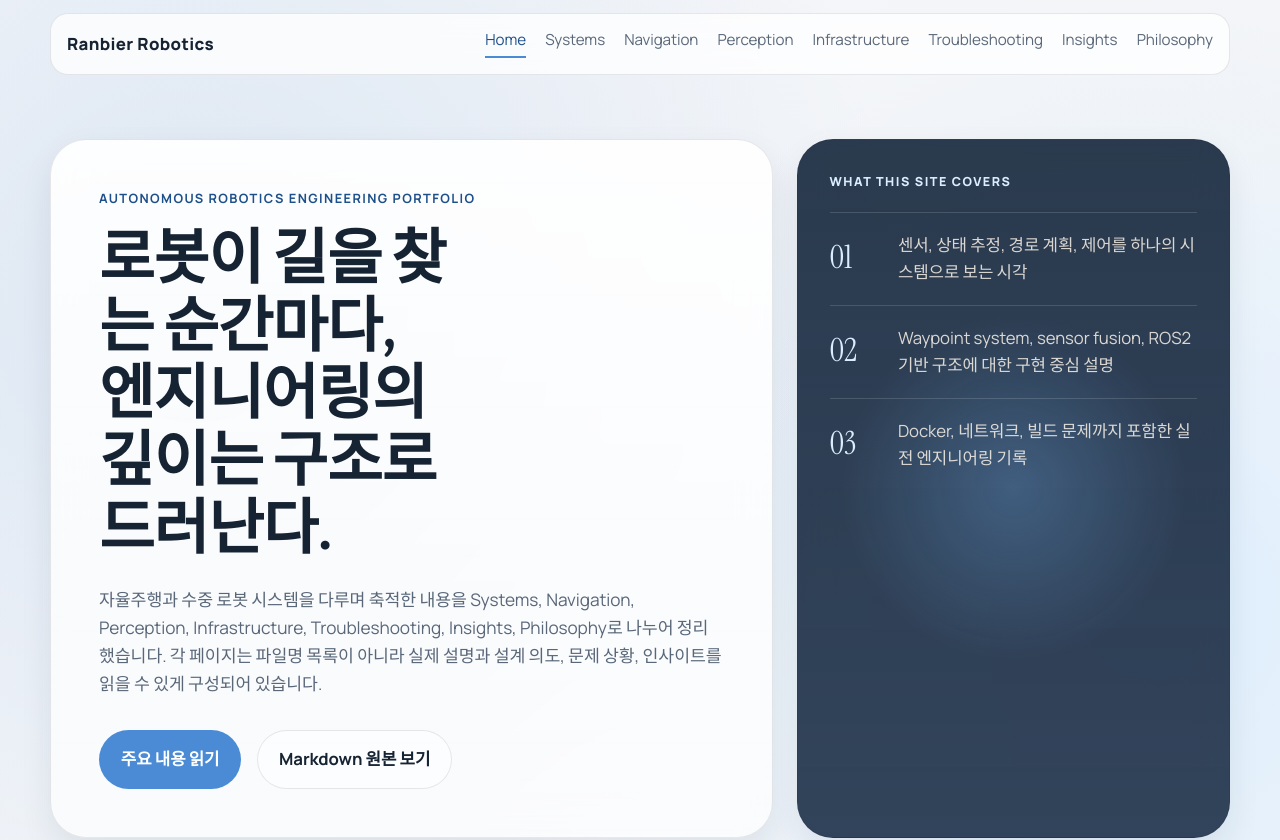
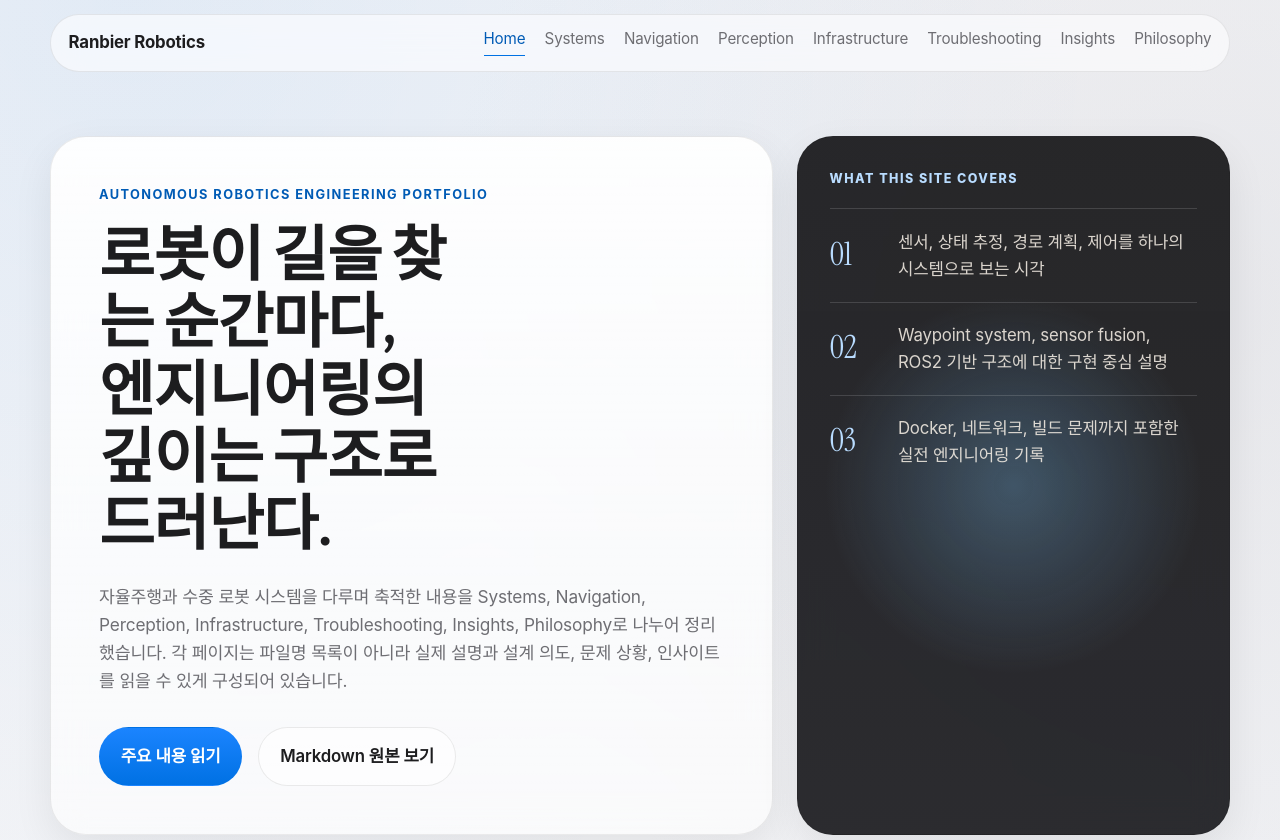
Before and after one commit to ranbier/my_website, a plain HTML site: page index.html in a window 1280 px wide. Shown: the top 840 px of the page. Drawn offline with Linux system fonts and the light colour scheme.

Commit message:
Refine site styling with Apple-inspired visual language

```diff
--- a/styles.css
+++ b/styles.css
@@ -1,17 +1,17 @@
-@import url("https://fonts.googleapis.com/css2?family=Instrument+Serif:ital@0;1&family=Manrope:wght@400;500;600;700;800&display=swap");
+@import url("https://fonts.googleapis.com/css2?family=Instrument+Serif:ital@0;1&display=swap");
 
 :root {
-  --bg-top: #f6f7f9;
-  --bg-bottom: #e9eef4;
-  --surface: rgba(255, 255, 255, 0.84);
-  --surface-strong: rgba(255, 255, 255, 0.95);
-  --text: #162333;
-  --muted: #596779;
-  --accent: #4b8bd6;
-  --accent-deep: #1d4f8a;
-  --accent-soft: #dbeeff;
-  --line: rgba(22, 35, 51, 0.1);
-  --shadow: 0 14px 32px rgba(22, 35, 51, 0.08);
+  --bg-top: #f5f5f7;
+  --bg-bottom: #eceef2;
+  --surface: rgba(255, 255, 255, 0.74);
+  --surface-strong: rgba(255, 255, 255, 0.9);
+  --text: #1d1d1f;
+  --muted: #6e6e73;
+  --accent: #0071e3;
+  --accent-deep: #005bb5;
+  --accent-soft: #b9dcff;
+  --line: rgba(0, 0, 0, 0.08);
+  --shadow: 0 14px 40px rgba(0, 0, 0, 0.07);
 }
 
 * {
@@ -26,14 +26,23 @@ html {
 body {
   margin: 0;
   min-height: 100vh;
-  font-family: "Manrope", sans-serif;
+  font-family:
+    "SF Pro Text",
+    "SF Pro Display",
+    -apple-system,
+    BlinkMacSystemFont,
+    "Segoe UI",
+    Roboto,
+    "Noto Sans KR",
+    "Apple SD Gothic Neo",
+    sans-serif;
   font-size: clamp(0.98rem, 0.95rem + 0.18vw, 1.05rem);
   line-height: 1.6;
-  letter-spacing: -0.005em;
+  letter-spacing: -0.01em;
   color: var(--text);
   background:
-    radial-gradient(circle at 15% 10%, rgba(75, 139, 214, 0.15), transparent 24%),
-    radial-gradient(circle at 90% 20%, rgba(219, 238, 255, 0.8), transparent 22%),
+    radial-gradient(circle at 10% 0%, rgba(0, 113, 227, 0.08), transparent 30%),
+    radial-gradient(circle at 95% 10%, rgba(210, 210, 215, 0.35), transparent 26%),
     linear-gradient(140deg, var(--bg-top) 0%, var(--bg-bottom) 100%);
 }
 
@@ -66,15 +75,15 @@ p {
   align-items: center;
   justify-content: space-between;
   gap: 1rem;
-  padding: 0.9rem 1rem;
-  margin-top: 0.8rem;
-  border-radius: 18px;
+  padding: 0.8rem 1.1rem;
+  margin-top: 0.85rem;
+  border-radius: 999px;
   border: 1px solid var(--line);
-  background: rgba(255, 255, 255, 0.76);
+  background: rgba(251, 251, 253, 0.72);
   position: sticky;
-  top: 0;
+  top: 0.65rem;
   z-index: 10;
-  backdrop-filter: blur(14px);
+  backdrop-filter: saturate(180%) blur(20px);
 }
 
 .brand,
@@ -83,8 +92,8 @@ p {
 }
 
 .brand {
-  font-weight: 800;
-  letter-spacing: 0.02em;
+  font-weight: 650;
+  letter-spacing: -0.01em;
 }
 
 .site-nav {
@@ -113,7 +122,7 @@ p {
 
 .site-nav a.current {
   color: var(--accent-deep);
-  border-bottom: 2px solid var(--accent);
+  border-bottom: 1.5px solid var(--accent);
 }
 
 .eyebrow {
@@ -218,7 +227,7 @@ main,
 .hero-copy {
   padding: 3rem;
   border-radius: 36px;
-  background: linear-gradient(180deg, rgba(255, 255, 255, 0.92), rgba(255, 255, 255, 0.7));
+  background: linear-gradient(180deg, rgba(255, 255, 255, 0.92), rgba(255, 255, 255, 0.62));
 }
 
 .hero-panel {
@@ -227,16 +236,16 @@ main,
   padding: 2rem;
   border-radius: 36px;
   background:
-    radial-gradient(circle at center, rgba(120, 185, 255, 0.25), transparent 42%),
-    linear-gradient(180deg, rgba(25, 42, 63, 0.92), rgba(38, 56, 80, 0.94));
-  color: #f8f1e8;
+    radial-gradient(circle at center, rgba(123, 198, 255, 0.28), transparent 46%),
+    linear-gradient(180deg, rgba(26, 26, 28, 0.94), rgba(32, 32, 36, 0.95));
+  color: #f5f5f7;
 }
 
 .page-hero {
   grid-template-columns: 1fr;
   padding: 2.2rem;
   border-radius: 30px;
-  background: linear-gradient(180deg, rgba(255, 255, 255, 0.92), rgba(255, 255, 255, 0.7));
+  background: linear-gradient(180deg, rgba(255, 255, 255, 0.9), rgba(255, 255, 255, 0.66));
 }
 
 .panel-label,
@@ -288,7 +297,7 @@ main,
   padding: 0.95rem 1.3rem;
   border-radius: 999px;
   text-decoration: none;
-  font-weight: 700;
+  font-weight: 600;
   transition:
     transform 180ms ease,
     background-color 180ms ease,
@@ -301,13 +310,13 @@ main,
 }
 
 .primary {
-  background: var(--accent);
+  background: linear-gradient(180deg, #1b84ff, #0071e3);
   color: white;
   border: 1px solid transparent;
 }
 
 .secondary {
-  background: rgba(255, 255, 255, 0.4);
+  background: rgba(255, 255, 255, 0.55);
   color: var(--text);
   border: 1px solid var(--line);
 }
@@ -315,7 +324,7 @@ main,
 .button.secondary:hover,
 .domain-card:hover,
 .card:hover {
-  border-color: rgba(214, 99, 63, 0.35);
+  border-color: rgba(0, 113, 227, 0.28);
 }
 
 .summary-grid,
@@ -363,7 +372,7 @@ main,
 
 .domain-card {
   background:
-    radial-gradient(circle at top right, rgba(214, 99, 63, 0.14), transparent 30%),
+    radial-gradient(circle at top right, rgba(0, 113, 227, 0.13), transparent 32%),
     var(--surface-strong);
   transition: transform 180ms ease, border-color 180ms ease, box-shadow 180ms ease;
 }
@@ -414,7 +423,7 @@ main,
   padding: 1rem 1.1rem;
   border: 1px solid var(--line);
   border-radius: 20px;
-  background: rgba(255, 255, 255, 0.46);
+  background: rgba(255, 255, 255, 0.52);
 }
 
 .mini-card p {
@@ -457,15 +466,15 @@ main,
 .philosophy-card {
   padding: 1.5rem;
   border-radius: 28px;
-  background: linear-gradient(180deg, rgba(255, 253, 249, 0.78), rgba(255, 247, 239, 0.52));
+  background: linear-gradient(180deg, rgba(255, 255, 255, 0.82), rgba(245, 246, 250, 0.6));
 }
 
 .note-box {
   margin-top: 1.2rem;
   padding: 1rem 1.1rem;
   border-radius: 20px;
-  border: 1px solid rgba(214, 99, 63, 0.16);
-  background: rgba(255, 229, 208, 0.45);
+  border: 1px solid rgba(0, 113, 227, 0.18);
+  background: rgba(227, 240, 255, 0.45);
 }
 
 .note-box strong {
@@ -478,8 +487,8 @@ pre {
   margin: 1rem 0 0;
   padding: 1rem 1.1rem;
   border-radius: 20px;
-  background: #182433;
-  color: #f6efe5;
+  background: #1b1b1d;
+  color: #f5f5f7;
 }
 
 code {
@@ -527,8 +536,8 @@ td {
   padding: 2rem;
   border-radius: 30px;
   background:
-    linear-gradient(135deg, rgba(255, 248, 239, 0.86), rgba(255, 255, 255, 0.42)),
-    radial-gradient(circle at right center, rgba(221, 106, 66, 0.18), transparent 30%);
+    linear-gradient(135deg, rgba(255, 255, 255, 0.88), rgba(255, 255, 255, 0.5)),
+    radial-gradient(circle at right center, rgba(0, 113, 227, 0.18), transparent 34%);
 }
 
 .contact-actions {
```
